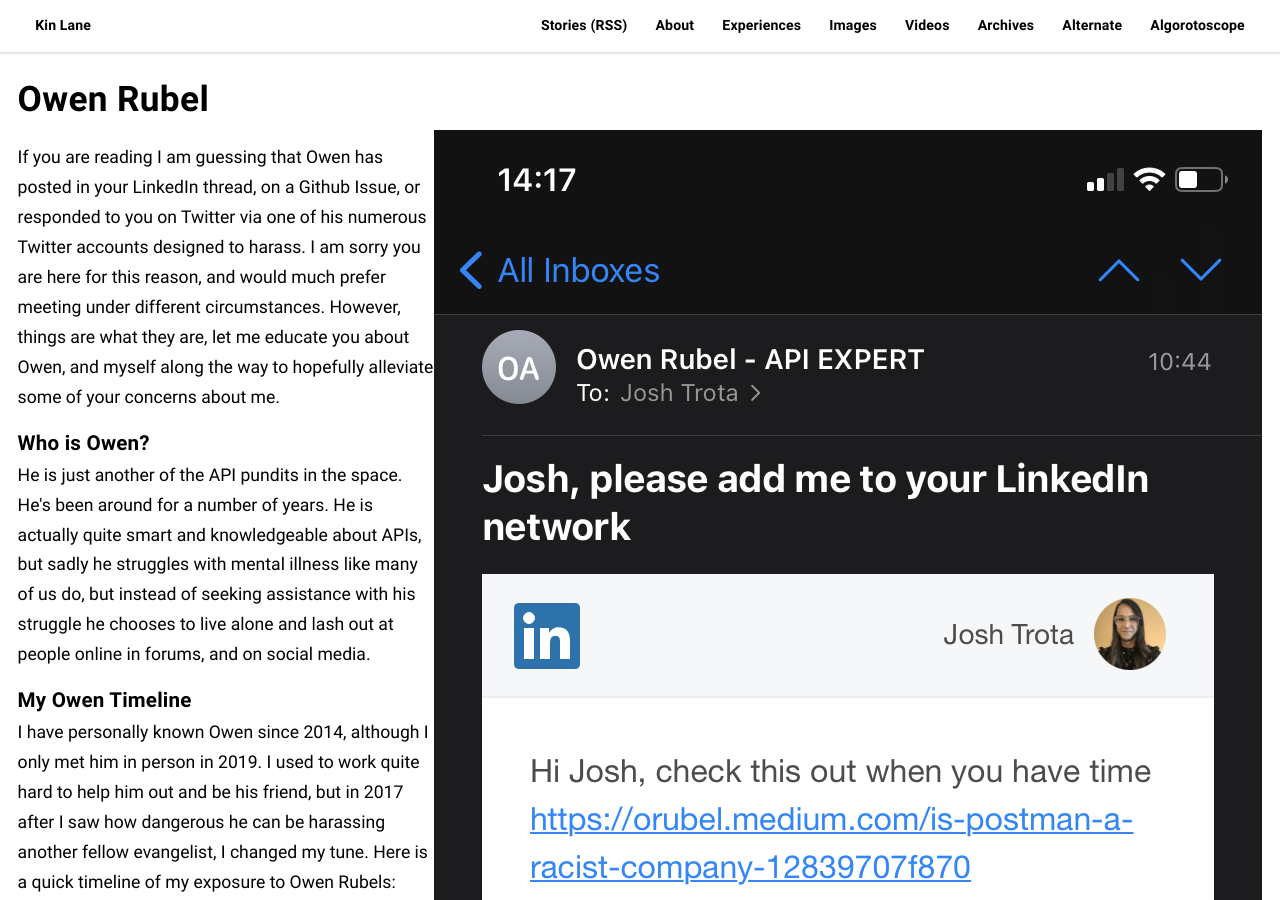
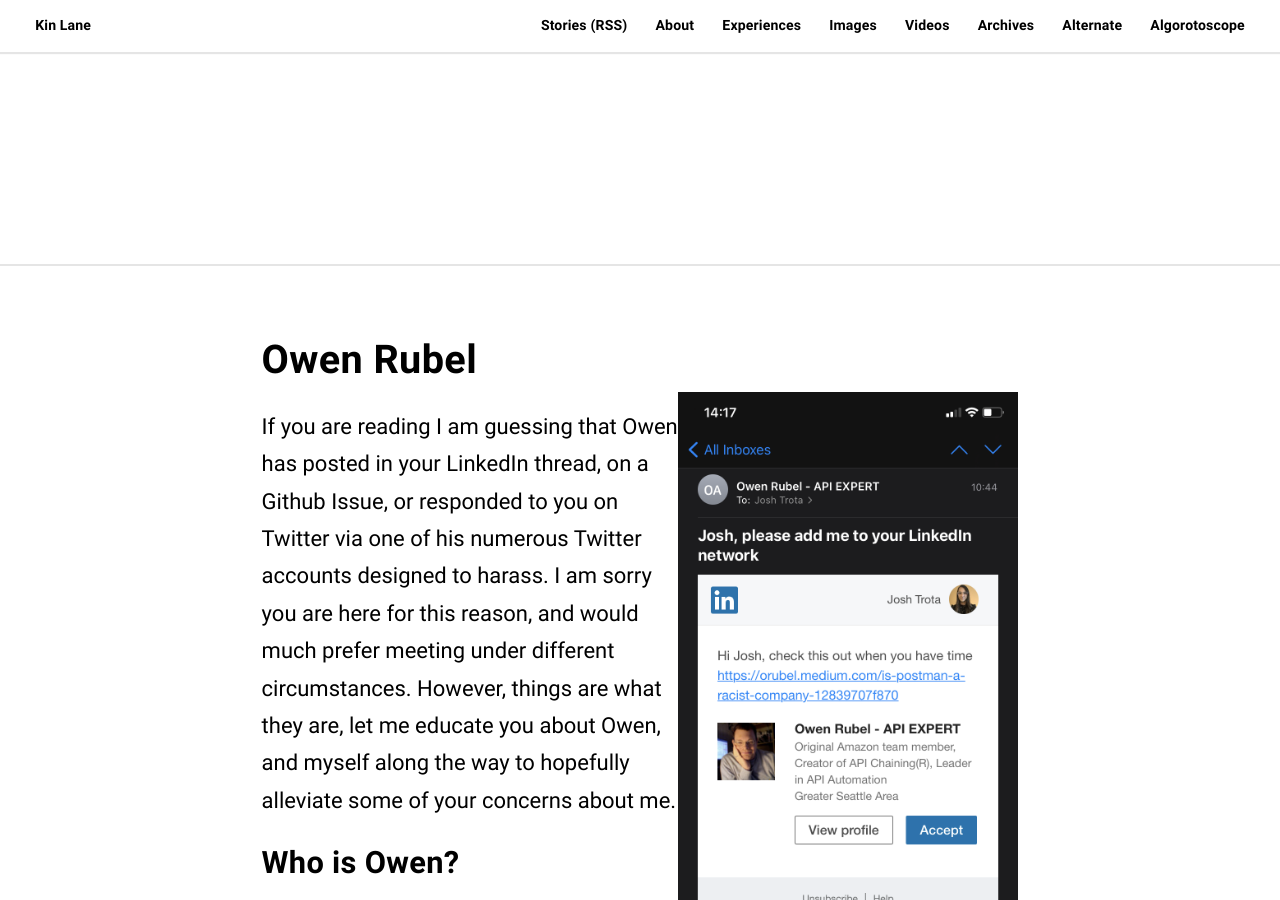
Before and after one commit to simon-tower/kinlane, a Jekyll site: the page built from owen-rubel/index.html, in a window 1280 px wide and 900 px high. Built offline with Jekyll 4.4.1, drawn with Linux system fonts in a browser that asks for light colours.

Commit message:
fix layout

```diff
--- a/owen-rubel/index.html
+++ b/owen-rubel/index.html
@@ -1,10 +1,10 @@
 ---
-layout: default
+layout: page
 ---
 
 <div class="posts">
   <h1>Owen Rubel</h1>
-  <p><img src="2021-07-23-linkedin-invite-josh-postman.png" align="right"></p>
+  <p><img src="2021-07-23-linkedin-invite-josh-postman.png" align="right" width="45%"></p>
   <p>If you are reading I am guessing that Owen has posted in your LinkedIn thread, on a Github Issue, or responded to you on Twitter via one of his numerous Twitter accounts designed to harass. I am sorry you are here for this reason, and would much prefer meeting under different circumstances. However, things are what they are, let me educate you about Owen, and myself along the way to hopefully alleviate some of your concerns about me.</p>
 
   <h3>Who is Owen?</h3>
@@ -37,7 +37,7 @@ layout: default
 
   <h3>Am I a White Supremacist?</h3>
   <p>No. I have written much about growing up in a white supremacist community, but this was just with white people who were fearful of people of color. Owen has cherry picked a couple sentences and conflated with another arrest for mistaken identity, and deemed me as a white supremacist. I am actively anti-racist, worked for the Obama administration, and happily live in Oakland, CA, and will continue to advocate that Black Lives Matter!!</p>
-  <p><img src="owen-3.png" align="right"></p>
+  <p><img src="owen-3.png" align="right" width="45%"></p>
   <h3>What I Arrested as Part of Oklahoma City Bombings?</h3>
   <p>I was swept up a series of arrests after the Oklahoma City Bombings. I was held for two weeks and then let go. It had nothing to do with me. The person that Owen links me to happens to share a last name with me. That is it. He is so far off base with his detective work on this it would be laughable if he wasn't so dangerous.</p>
 
```
